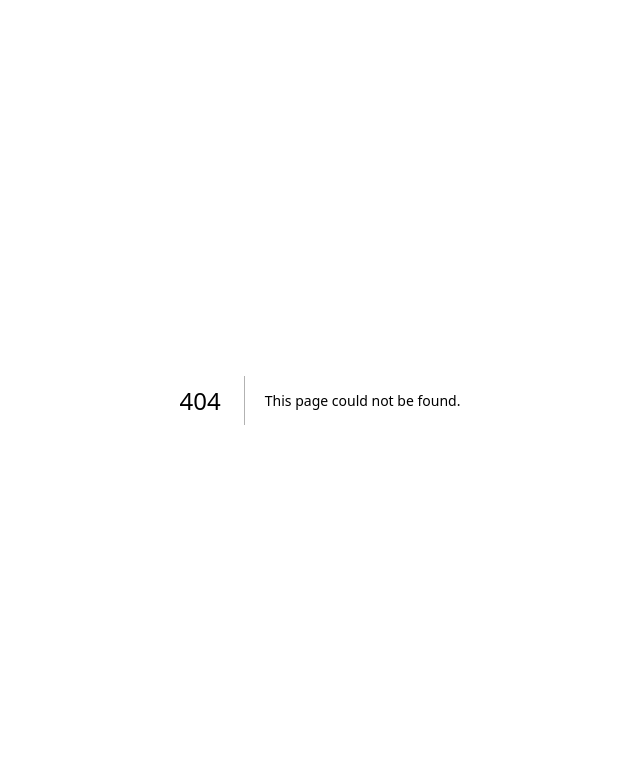
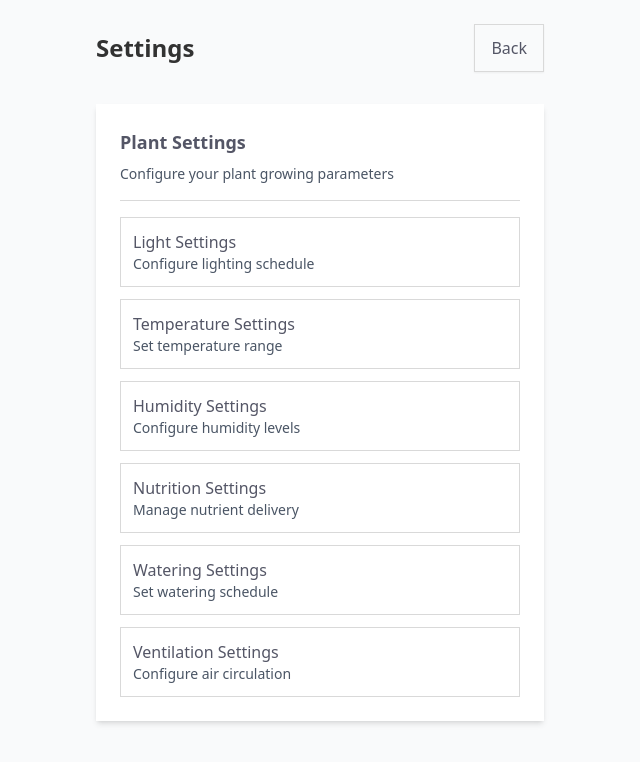
Before and after one commit to JulianaMitkevych/WEB-Internship-2025, a Next.js app: page /settings in a window 1280 px wide. Before the commit this address had no page. Shown: the top 762 px of the page, without its empty margins (320-960 px from the left). Built offline with nearby package versions, Linux system fonts and the light colour scheme.

Commit message:
added pages : crop type, settings

```diff
--- a/src/app/crope-type/page.tsx
+++ b/src/app/crope-type/page.tsx
@@ -1,10 +1,62 @@
+
+
+'use client';
+
+import { useState } from 'react';
+import { useRouter } from 'next/navigation';
+import { ChevronLeft } from 'lucide-react';
 import { cropTypes } from '@/app/crope-type/cropeList';
 import CropButton from '@/components/base/crope-button/CropeButton';
+import { Button } from '@/components/ui/button';
+import { ROUTES } from '@/utils/constants';
 
-cropTypes.map((crop) => (
-  <CropButton
-    key={crop.id}
-    label={crop.name}
-    route={`/userPlants/${crop.id.toLowerCase()}`} // або збережений plantId
-  />
-));
+export default function SelectCropTypePage() {
+  const router = useRouter();
+  const [selectedId, setSelectedId] = useState<string>('MICROGREENS');
+
+  const handleStartPlanting = () => {
+    // TODO: Save selected crop type to user profile/storage
+    //     // For now, just navigate to dashboard
+    router.push(ROUTES.DASHBOARD);
+  };
+
+  return (
+    <div className="min-h-screen bg-white flex flex-col">
+      <div className="max-w-md mx-auto w-full px-6 py-6 sm:py-10 flex flex-col flex-grow">
+        <div className="relative flex items-center mb-10 sm:mb-16">
+          <button
+            onClick={() => router.back()}
+            className="absolute left-0 z-10 p-1 hover:bg-gray-100 rounded-full transition-colors"
+          >
+            <ChevronLeft className="size-7 sm:size-8 text-black" />
+          </button>
+          <h1 className="w-full text-center text-2xl sm:text-3xl font-bold text-black leading-tight px-10">
+            Select crop type
+          </h1>
+        </div>
+
+        <div className="flex flex-col gap-1 sm:gap-2 flex-grow justify-center">
+          {cropTypes.map((crop) => (
+            <CropButton
+              key={crop.id}
+              label={crop.name}
+              isActive={selectedId === crop.id}
+              onClick={() => setSelectedId(crop.id)}
+            />
+          ))}
+        </div>
+
+        <div className="mt-auto pt-6 sm:pt-10">
+          <Button
+            variant="gradient"
+            size="default"
+            onClick={handleStartPlanting}
+            className="w-full h-12 sm:h-14 text-lg sm:text-xl font-bold rounded-2xl shadow-lg"
+          >
+            Start planting
+          </Button>
+        </div>
+      </div>
+    </div>
+  );
+}
--- /dev/null
+++ b/src/app/settings/page.tsx
@@ -0,0 +1,85 @@
+'use client';
+
+import { useRouter } from 'next/navigation';
+import { Button } from '@/components/ui/button';
+import { ROUTES } from '@/utils/constants';
+
+export default function SettingsPage() {
+  const router = useRouter();
+
+  return (
+    <div className="min-h-screen bg-gray-50 p-6">
+      <div className="max-w-md mx-auto">
+        <div className="flex items-center justify-between mb-8">
+          <h1 className="text-2xl font-bold text-[#323232]">Settings</h1>
+          <Button
+            onClick={() => router.back()}
+            variant="outline"
+            className="px-4 py-2"
+          >
+            Back
+          </Button>
+        </div>
+
+        <div className="bg-white rounded-lg shadow-md p-6 space-y-4">
+          <div className="border-b pb-4">
+            <h2 className="text-lg font-semibold mb-2">Plant Settings</h2>
+            <p className="text-gray-600 text-sm">
+              Configure your plant growing parameters
+            </p>
+          </div>
+
+          <div className="space-y-3">
+            <button
+              onClick={() => router.push(ROUTES.PLANT_SETTINGS.LIGHT)}
+              className="w-full text-left p-3 rounded-lg border hover:bg-gray-50 transition-colors"
+            >
+              <div className="font-medium">Light Settings</div>
+              <div className="text-sm text-gray-600">Configure lighting schedule</div>
+            </button>
+
+            <button
+              onClick={() => router.push(ROUTES.PLANT_SETTINGS.TEMPERATURE)}
+              className="w-full text-left p-3 rounded-lg border hover:bg-gray-50 transition-colors"
+            >
+              <div className="font-medium">Temperature Settings</div>
+              <div className="text-sm text-gray-600">Set temperature range</div>
+            </button>
+
+            <button
+              onClick={() => router.push(ROUTES.PLANT_SETTINGS.HUMIDITY)}
+              className="w-full text-left p-3 rounded-lg border hover:bg-gray-50 transition-colors"
+            >
+              <div className="font-medium">Humidity Settings</div>
+              <div className="text-sm text-gray-600">Configure humidity levels</div>
+            </button>
+
+            <button
+              onClick={() => router.push(ROUTES.PLANT_SETTINGS.NUTRITION)}
+              className="w-full text-left p-3 rounded-lg border hover:bg-gray-50 transition-colors"
+            >
+              <div className="font-medium">Nutrition Settings</div>
+              <div className="text-sm text-gray-600">Manage nutrient delivery</div>
+            </button>
+
+            <button
+              onClick={() => router.push(ROUTES.PLANT_SETTINGS.WATERING)}
+              className="w-full text-left p-3 rounded-lg border hover:bg-gray-50 transition-colors"
+            >
+              <div className="font-medium">Watering Settings</div>
+              <div className="text-sm text-gray-600">Set watering schedule</div>
+            </button>
+
+            <button
+              onClick={() => router.push(ROUTES.PLANT_SETTINGS.VENT)}
+              className="w-full text-left p-3 rounded-lg border hover:bg-gray-50 transition-colors"
+            >
+              <div className="font-medium">Ventilation Settings</div>
+              <div className="text-sm text-gray-600">Configure air circulation</div>
+            </button>
+          </div>
+        </div>
+      </div>
+    </div>
+  );
+}
--- a/src/components/base/crope-button/CropeButton.tsx
+++ b/src/components/base/crope-button/CropeButton.tsx
@@ -1,26 +1,26 @@
+
 'use client';
-
-import { useRouter } from 'next/navigation';
 import { cn } from '@/utils/helpers';
 import type { CropButtonProps } from '@/types/types';
 
+interface ExtendedCropButtonProps extends CropButtonProps {
+  isActive?: boolean;
+}
+
 export default function CropButton({
   label,
-  route,
+  onClick,
   className,
-}: CropButtonProps) {
-  const router = useRouter();
-
-  const handleClick = () => {
-    router.push(route);
-  };
-
+  isActive,
+}: ExtendedCropButtonProps) {
   return (
     <button
-      onClick={handleClick}
+      onClick={onClick}
       className={cn(
-        'w-full px-6 py-4 rounded-xl bg-green-100 text-green-800 font-semibold text-lg transition-all',
-        'hover:bg-green-200 focus:outline-none focus:ring-2 focus:ring-green-400 active:scale-95',
+        'w-full py-3 text-xl transition-all duration-300 text-center outline-none',
+        isActive
+          ? 'text-[#2F7302] font-bold bg-[#D5E3CC] rounded-full scale-105'
+          : 'text-[#97B980] font-medium bg-transparent hover:text-[#2F7302]',
         className
       )}
     >
--- a/src/components/onboarding/OnboardingStepper.tsx
+++ b/src/components/onboarding/OnboardingStepper.tsx
@@ -30,10 +30,10 @@ const OnboardingStepper = () => {
 
   const StepIcon = currentStep.Icon;
 
-  //  button disabled={true} change = false
+  // Handle card click navigation
   const handleCardClick = () => {
     if (currentStep.title.includes('Plants')) {
-      router.push(ROUTES.USER_PLANTS);
+      router.push(ROUTES.SELECT_CROP_TYPE);
     } else if (currentStep.title.includes('Connect')) {
       router.push(ROUTES.CONNECT_DEVICE);
     }
@@ -41,14 +41,16 @@ const OnboardingStepper = () => {
 
   const handleNext = () => {
     if (isLastStep) {
-      router.push(ROUTES.USER_PLANTS);
+      // TODO: Add check if crop type is selected before going to dashboard
+      // For now, just go to dashboard
+      router.push(ROUTES.DASHBOARD);
     } else if (nextStepId) {
       setCurrentStepId(nextStepId);
     }
   };
 
   const handleSkip = () => {
-    router.push(ROUTES.USER_PLANTS);
+    router.push(ROUTES.DASHBOARD);
   };
 
   return (
--- a/src/types/types.ts
+++ b/src/types/types.ts
@@ -84,6 +84,7 @@ export enum ECropType {
 // props for crop button component
  export type CropButtonProps = {
   label: string;
-  route: string;
+  route?: string;
+  onClick?: () => void;
   className?: string;
 };
--- a/src/utils/constants.ts
+++ b/src/utils/constants.ts
@@ -7,22 +7,23 @@ export const ROUTES = {
   // Protected routes
   PROFILE: '/profile',
   ONBOARDING: '/onboarding',
-  SELECT_PLANTS: '/onboarding/select-plants',
+  SELECT_CROP_TYPE: '/crope-type',
   CONNECT_DEVICE: '/onboarding/connect-device',
   DASHBOARD: '/dashboard',
-  DASHBOARD_WITH_PLANT: (plantId: string) => `/dashboard?plantId=${plantId}`,
+  SETTINGS: '/settings',
 
-  // Plants
-  USER_PLANTS: '/userPlants',
-  PLANT: (plantId: string) => `/userPlants/${plantId}`,
+  // Plant management routes (for future use)
+  USER_PLANTS: '/user-plants',
+  PLANT: (plantId: string) => `/user-plants/${plantId}`,
 
-  PLANT_ROUTES: {
-    LIGHT: (plantId: string) => `/userPlants/${plantId}/light`,
-    HUMIDITY: (plantId: string) => `/userPlants/${plantId}/humidity`,
-    TEMPERATURE: (plantId: string) => `/userPlants/${plantId}/temperature`,
-    NUTRITION: (plantId: string) => `/userPlants/${plantId}/nutrition`,
-    WATERING: (plantId: string) => `/userPlants/${plantId}/watering`,
-    VENT: (plantId: string) => `/userPlants/${plantId}/vent`,
+  // Dashboard settings routes
+  PLANT_SETTINGS: {
+    LIGHT: '/dashboard/light',
+    HUMIDITY: '/dashboard/humidity',
+    TEMPERATURE: '/dashboard/temperature',
+    NUTRITION: '/dashboard/nutrition',
+    WATERING: '/dashboard/watering',
+    VENT: '/dashboard/vent',
   },
 
   // API routes
@@ -47,9 +48,10 @@ export const PUBLIC_ROUTES = [
 export const PROTECTED_ROUTES = [
   ROUTES.PROFILE,
   ROUTES.ONBOARDING,
-  ROUTES.SELECT_PLANTS,
+  ROUTES.SELECT_CROP_TYPE,
   ROUTES.CONNECT_DEVICE,
   ROUTES.DASHBOARD,
+  ROUTES.SETTINGS,
   ROUTES.USER_PLANTS,
 ] as const;
 
```
